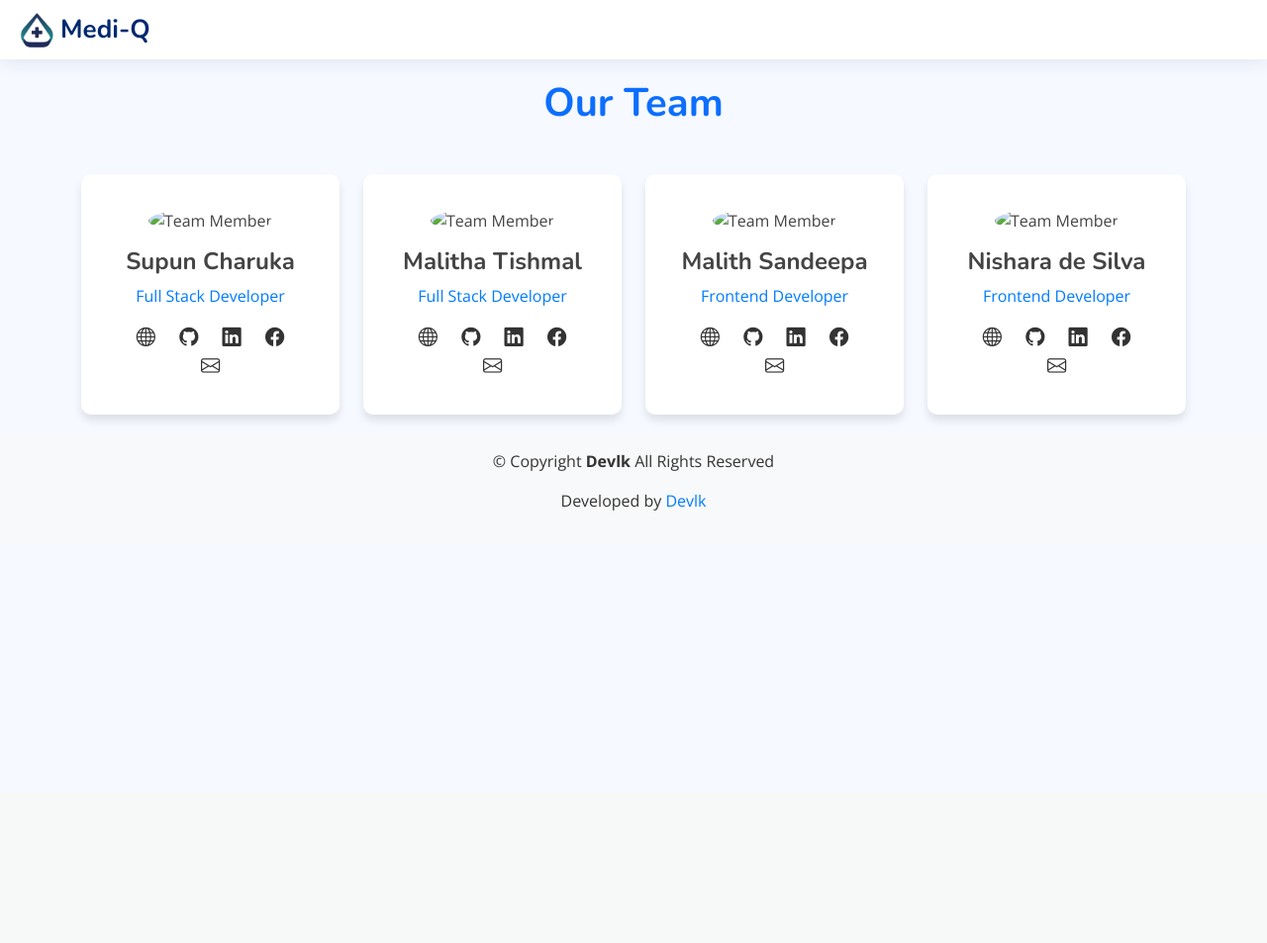
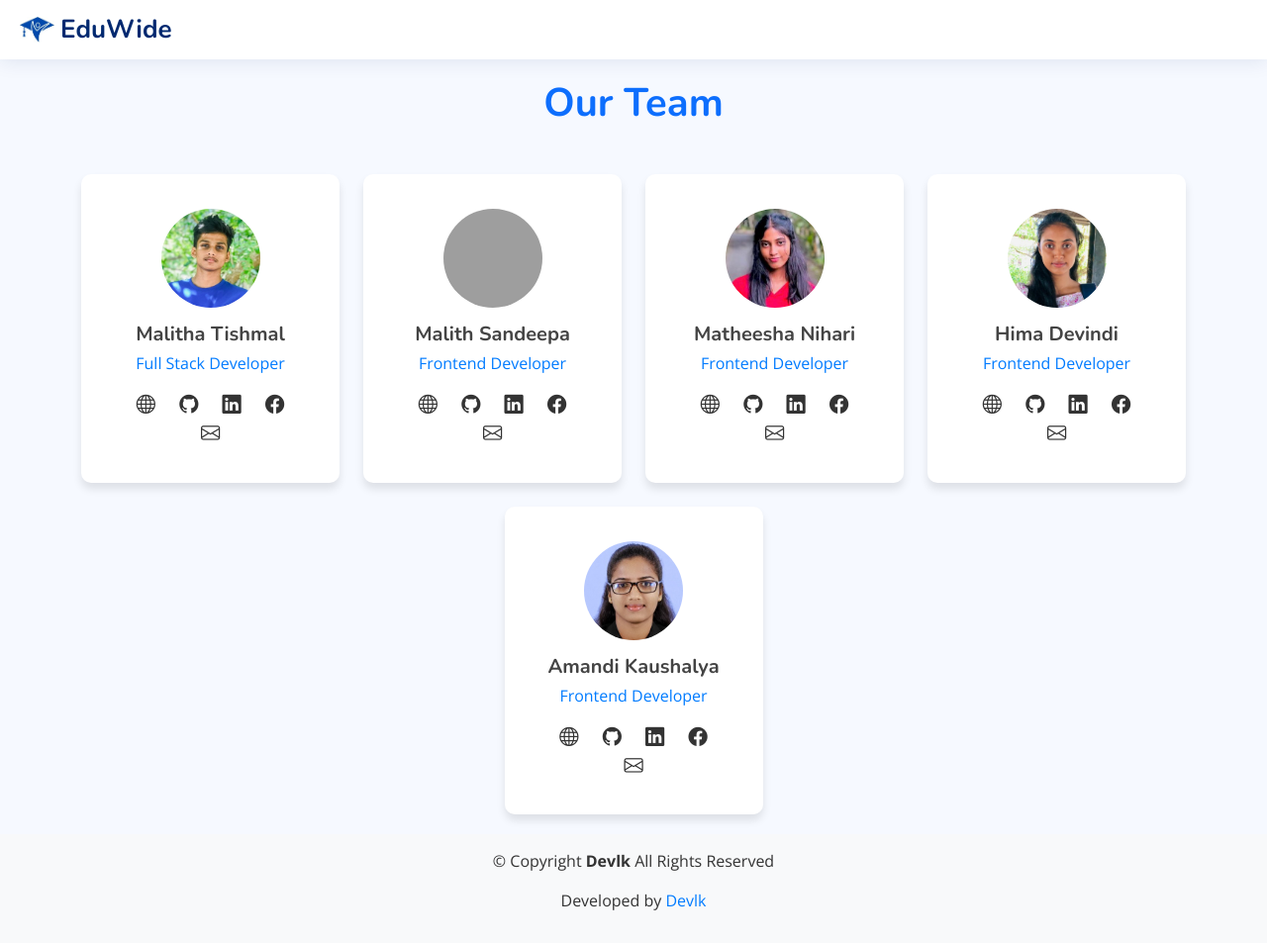
Before and after one commit to malitha-tishamal/Devlk-Eduwide-Carrier-Guide-Line-System-LMS, a PHP site: page /developers.php in a window 1280 px wide. Shown: the whole page at 99% size. Before the commit the page ends 516 px from the top, so only its background shows below. Run offline with PHP 8.4, Linux system fonts and the light colour scheme; some libraries are stand-ins or nearby versions; grey boxes are pictures that could not be loaded.

Commit message:
add developer page

```diff
--- a/developers.php
+++ b/developers.php
@@ -5,7 +5,7 @@
     <meta charset="utf-8">
     <meta content="width=device-width, initial-scale=1.0" name="viewport">
 
-    <title>Developer Team - MediQ</title>
+    <title>Developer Team - EduWide</title>
     <meta content="" name="description">
     <meta content="" name="keywords">
 
@@ -19,8 +19,8 @@
     <header id="header" class="header fixed-top d-flex align-items-center">
         <div class="d-flex align-items-center justify-content-between">
             <a href="index.html" class="logo d-flex align-items-center">
-                <img src="assets\images\logos\favicon.png " width="35px">
-                <span class="d-none d-lg-block">Medi-Q</span>
+                <img src="assets\images\logos\favicon.jpg " width="35px">
+                <span class="d-none d-lg-block">EduWide</span>
             </a>
         </div><!-- End Logo -->
     </header><!-- End Header -->
@@ -32,27 +32,11 @@
             <!-- Team Member 1-->
             <div class="col-md-3">
                 <div class="team-card text-center">
-                    <img src="https://via.placeholder.com/100" alt="Team Member">
-                    <h4 class="fw-bold">Supun Charuka</h4>
+                    <img src="assets\images\Developers\malitha3.jpg" alt="Team Member">
+                    <h5 class="fw-bold">Malitha Tishmal</h5>
                     <p>Full Stack Developer</p>
                     <div class="team-icons">
-                        <a href="#" target="_blank"><i class="bi bi-globe"></i></a>
-                        <a href="#" target="_blank"><i class="bi bi-github"></i></a>
-                        <a href="#" target="_blank"><i class="bi bi-linkedin"></i></a>
-                        <a href="#" target="_blank"><i class="bi bi-facebook"></i></a>
-                        <a href="#" target="_blank"><i class="bi bi-envelope"></i></a>
-                    </div>
-                </div>
-            </div>
-
-            <!-- Team Member 2 -->
-            <div class="col-md-3">
-                <div class="team-card text-center">
-                    <img src="https://via.placeholder.com/100" alt="Team Member">
-                    <h4 class="fw-bold">Malitha Tishmal</h4>
-                    <p>Full Stack Developer</p>
-                    <div class="team-icons">
-                        <a href="https://malitha-tishamal.github.io/blog-malitha-tishamal/" target="_blank"><i class="bi bi-globe"></i></a>
+                        <a href="https://malitha-tishamal.github.io/blog" target="_blank"><i class="bi bi-globe"></i></a>
                         <a href="https://github.com/malitha-tishamal" target="_blank"><i class="bi bi-github"></i></a>
                         <a href="https://www.linkedin.com/in/malitha-tishamal" target="_blank"><i class="bi bi-linkedin"></i></a>
                         <a href="https://www.facebook.com/malitha.tishamal" target="_blank"><i class="bi bi-facebook"></i></a>
@@ -61,11 +45,27 @@
                 </div>
             </div>
 
+            <!-- Team Member 2 -->
+            <div class="col-md-3">
+                <div class="team-card text-center">
+                    <img src="assets\images\Developers\sandeepa.jpg" alt="Team Member">
+                    <h5 class="fw-bold">Malith Sandeepa</h5>
+                    <p>Frontend Developer</p>
+                    <div class="team-icons">
+                        <a href="#" target="_blank"><i class="bi bi-globe"></i></a>
+                        <a href="https://github.com/KVMSANDEEPA" target="_blank"><i class="bi bi-github"></i></a>
+                        <a href="www.linkedin.com/in/malith-sandeepa" target="_blank"><i class="bi bi-linkedin"></i></a>
+                        <a href="https://www.facebook.com/profile.php?id=100071177107363" target="_blank"><i class="bi bi-facebook"></i></a>
+                        <a href="mailto:malithsandeepa1081@gmail.com" ><i class="bi bi-envelope"></i></a>
+                    </div>
+                </div>
+            </div>
+
             <!-- Team Member 3 -->
             <div class="col-md-3">
                 <div class="team-card text-center">
-                    <img src="https://via.placeholder.com/100" alt="Team Member">
-                    <h4 class="fw-bold">Malith Sandeepa</h4>
+                    <img src="assets\images\Developers\nihari.jpg" alt="Team Member">
+                    <h5 class="fw-bold">Matheesha Nihari</h5>
                     <p>Frontend Developer</p>
                     <div class="team-icons">
                         <a href="#" target="_blank"><i class="bi bi-globe"></i></a>
@@ -80,8 +80,23 @@
             <!-- Team Member 4 -->
             <div class="col-md-3">
                 <div class="team-card text-center">
-                    <img src="https://via.placeholder.com/100" alt="Team Member">
-                    <h4 class="fw-bold">Nishara de Silva</h4>
+                    <img src="assets\images\Developers\dewmini.jpg" alt="Team Member">
+                    <h5 class="fw-bold">Hima Devindi</h5>
+                    <p>Frontend Developer</p>
+                    <div class="team-icons">
+                        <a href="#" target="_blank"><i class="bi bi-globe"></i></a>
+                        <a href="https://github.com/Tharu003" target="_blank"><i class="bi bi-github"></i></a>
+                        <a href="https://www.linkedin.com/in/nishara-de-silva-992409329/" target="_blank"><i class="bi bi-linkedin"></i></a>
+                        <a href="#" target="_blank"><i class="bi bi-facebook"></i></a>
+                        <a href="mailto:tharushinishara2003@gmail.com" ><i class="bi bi-envelope"></i></a>
+                    </div>
+                </div>
+            </div>
+
+        <div class="col-md-3">
+                <div class="team-card text-center">
+                    <img src="assets\images\Developers\amandi.jpg" alt="Team Member">
+                    <h5 class="fw-bold">Amandi Kaushalya</h5>
                     <p>Frontend Developer</p>
                     <div class="team-icons">
                         <a href="#" target="_blank"><i class="bi bi-globe"></i></a>
--- a/index.php
+++ b/index.php
@@ -23,7 +23,7 @@
                         <div class="col-lg-4 col-md-6 d-flex flex-column align-items-center justify-content-center">
                             <div class="d-flex justify-content-center py-4">
                                 <a href="index.html" class="logo d-flex align-items-center w-auto">
-                                    <img src="assets/images/logos/mediq-logo.png" alt="" style="max-height:130px;">
+                                    <img src="assets/images/logos/eduwide-logo.png" alt="" style="max-height:130px;">
                                     <!-- <span class="d-none d-lg-block">MediQ</span> -->
                                 </a>
                             </div><!-- End Logo -->
```
Also changed, not shown: assets/images/Developers/amandi.jpg (added), assets/images/Developers/dewmini.jpg (added), assets/images/Developers/malitha2.jpg (added), assets/images/Developers/malitha3.jpg (added), assets/images/Developers/nihari.jpg (added), assets/images/logos/eduwide-logo.png (added), assets/images/logos/favicon.jpg (added), assets/images/logos/favicon.png.
